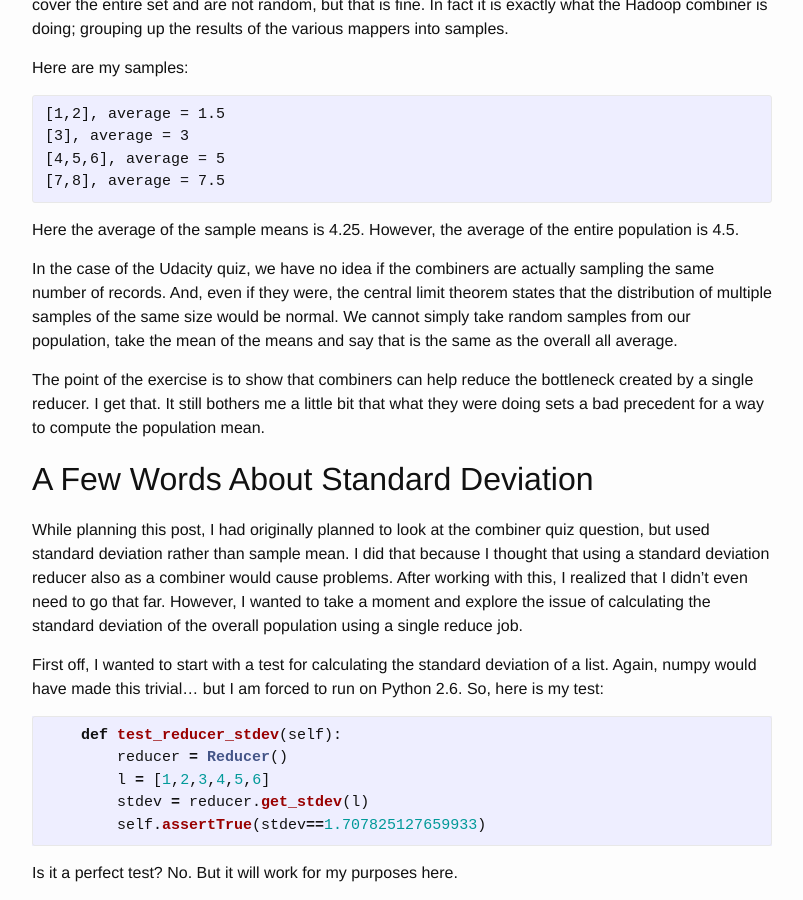
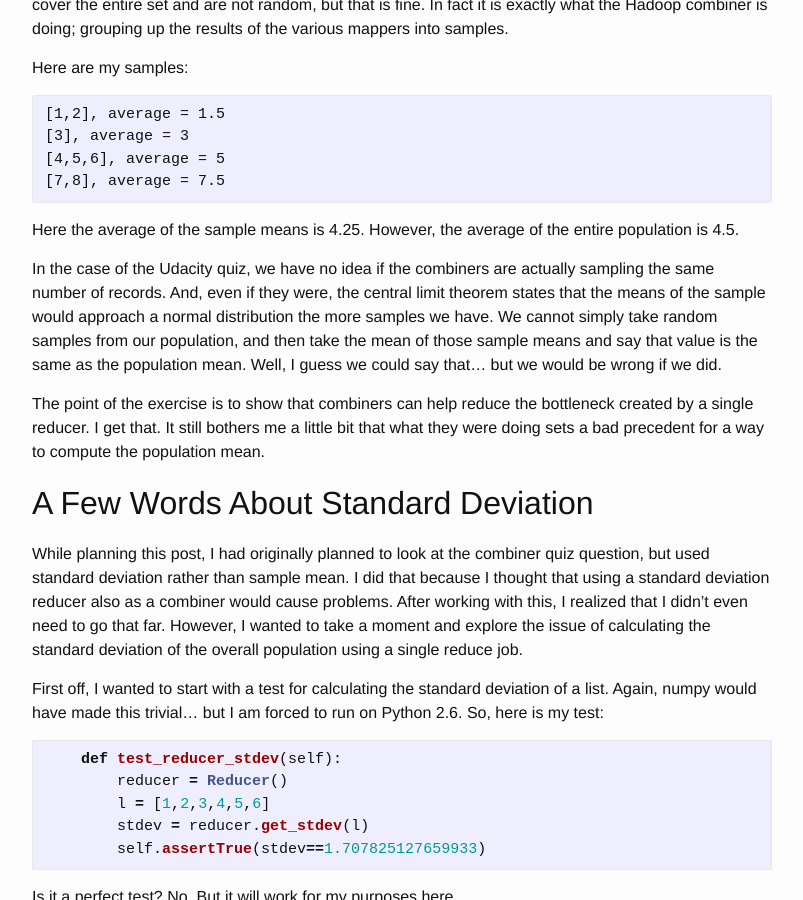
Before and after one commit to fractalbass/data_science, a Jekyll site: the page built from _posts/2017-11-07-data_science_26.markdown, in a window 1280 px wide and 900 px high, scrolled down 4312 px. Shown: the whole window, without its empty margins (238-1041 px from the left). Built offline with Jekyll 4.4.1, drawn with Linux system fonts in a browser that asks for light colours.

Commit message:
Fixing mean of means problem.

```diff
--- a/_posts/2017-11-07-data_science_26.markdown
+++ b/_posts/2017-11-07-data_science_26.markdown
@@ -170,7 +170,7 @@ Here are my samples:
 
 Here the average of the sample means is 4.25.  However, the average of the entire population is 4.5.
 
-In the case of the Udacity quiz, we have no idea if the combiners are actually sampling the same number of records.  And, even if they were, the central limit theorem states that the distribution of multiple samples of the same size would be normal.  We cannot simply take random samples from our population, take the mean of the means and say that is the same as the overall all average.
+In the case of the Udacity quiz, we have no idea if the combiners are actually sampling the same number of records.  And, even if they were, the central limit theorem states that the means of the sample would approach a normal distribution the more samples we have.  We cannot simply take random samples from our population, and then take the mean of those sample means and say that value is the same as the population mean.  Well, I guess we could say that...  but we would be wrong if we did.
 
 The point of the exercise is to show that combiners can help reduce the bottleneck created by a single reducer.  I get that.  It still bothers me a little bit that what they were doing sets a bad precedent for a way to compute the population mean.
 
```
